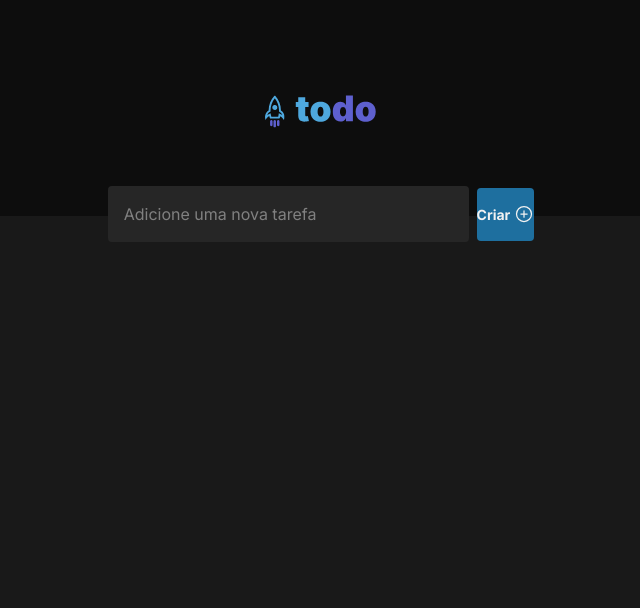
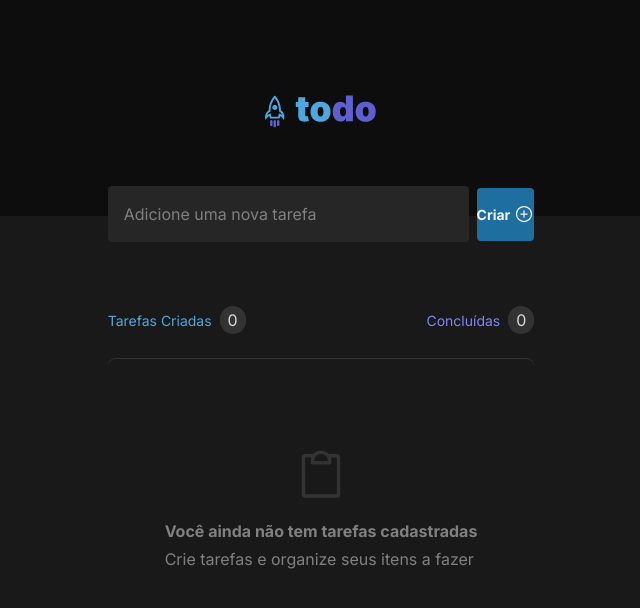
Before and after one commit to mariafantuci/todoList, a React (Vite) app: page / in a window 1280 px wide. Shown: the top 608 px of the page, without its empty margins (319-959 px from the left). Built offline with nearby package versions, Linux system fonts and the light colour scheme.

Commit message:
Add the TaskList component

```diff
--- a/src/App.tsx
+++ b/src/App.tsx
@@ -1,5 +1,6 @@
 import { Header } from './components/Header';
 import { InputText } from './components/InputText';
+import { TaskList } from './components/TaskList';
 import './styles/global.css'
 
 export function App() {
@@ -8,6 +9,7 @@ export function App() {
       <Header />
         <div className="w-11/12 mx-auto md:w-3/5 lg:w-1/3">
           <InputText placeholder="Adicione uma nova tarefa"/>
+          <TaskList />
         </div>
     </>
   );
--- /dev/null
+++ b/src/components/TaskList.tsx
@@ -0,0 +1,27 @@
+import { Clipboard } from 'phosphor-react'
+export function TaskList(){
+    return (
+        <main className="mt-16">
+            <header className="flex items-center justify-between">
+                <div className="flex items-center gap-2">
+                    <h2 className="text-blue text-xs">Tarefas Criadas</h2>
+                    <span className="bg-gray-400 gap-2.5 rounded-[999px] text-gray-200 py-0.5 px-2">0</span>
+                </div>
+                <div className="flex items-center gap-2">
+                    <h2 className="text-purple text-xs">Concluídas</h2>
+                    <span className="bg-gray-400 gap-2.5 rounded-[999px] text-gray-200 py-0.5 px-2">0</span>
+                </div>
+            </header>
+            <div className="mt-6">
+                <div className="todoListDecorationNoResults flex items-center justify-center flex-col">
+                    <Clipboard className="text-gray-400" size={56} />
+                    <div className="mt-4">
+                        <p className="mb-0 text-gray-300"><strong>Você ainda não tem tarefas cadastradas</strong></p>
+                        <p className="mt-1 text-gray-300">Crie tarefas e organize seus itens a fazer</p>
+                    </div>
+                </div>
+
+            </div>
+        </main>
+    )
+}
```
